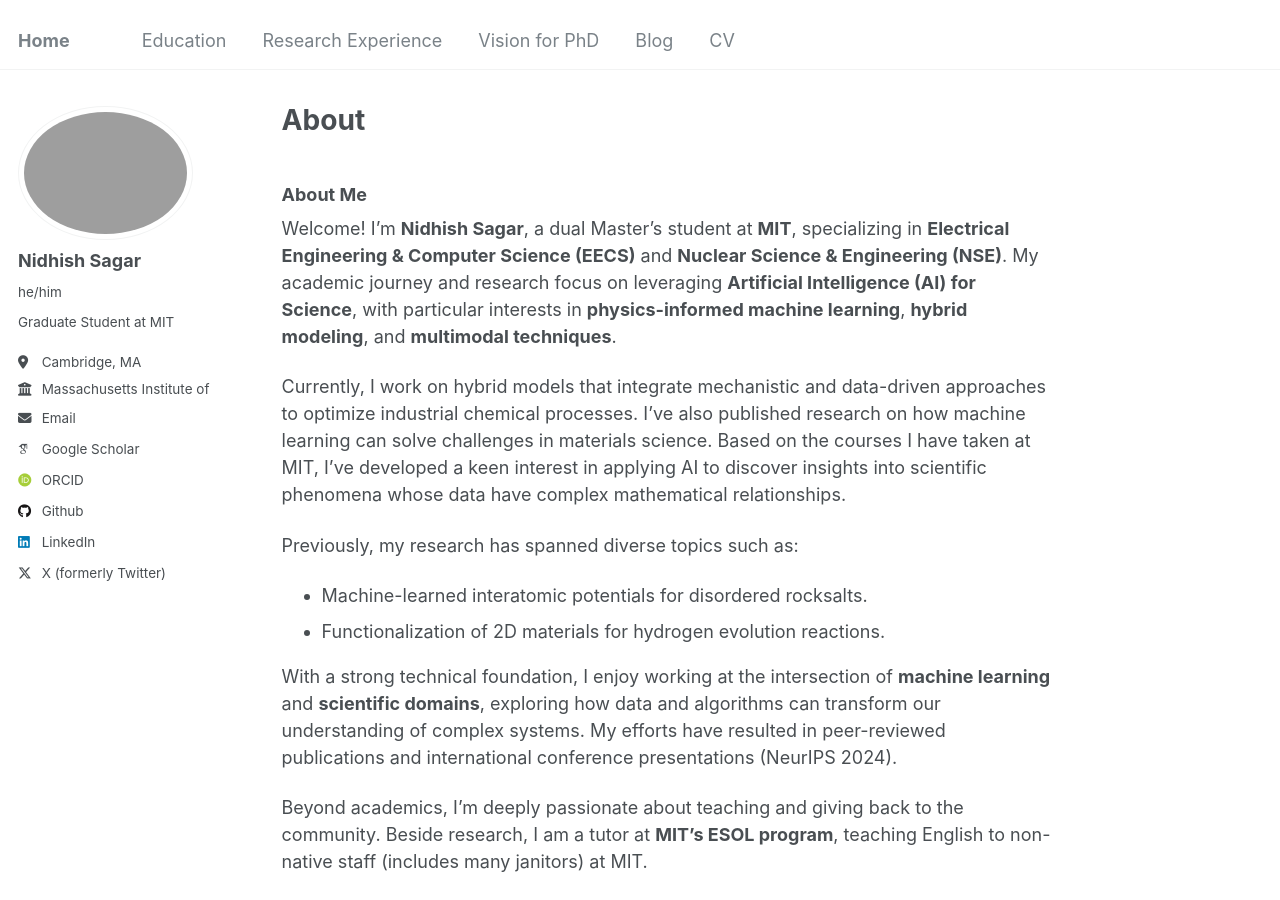
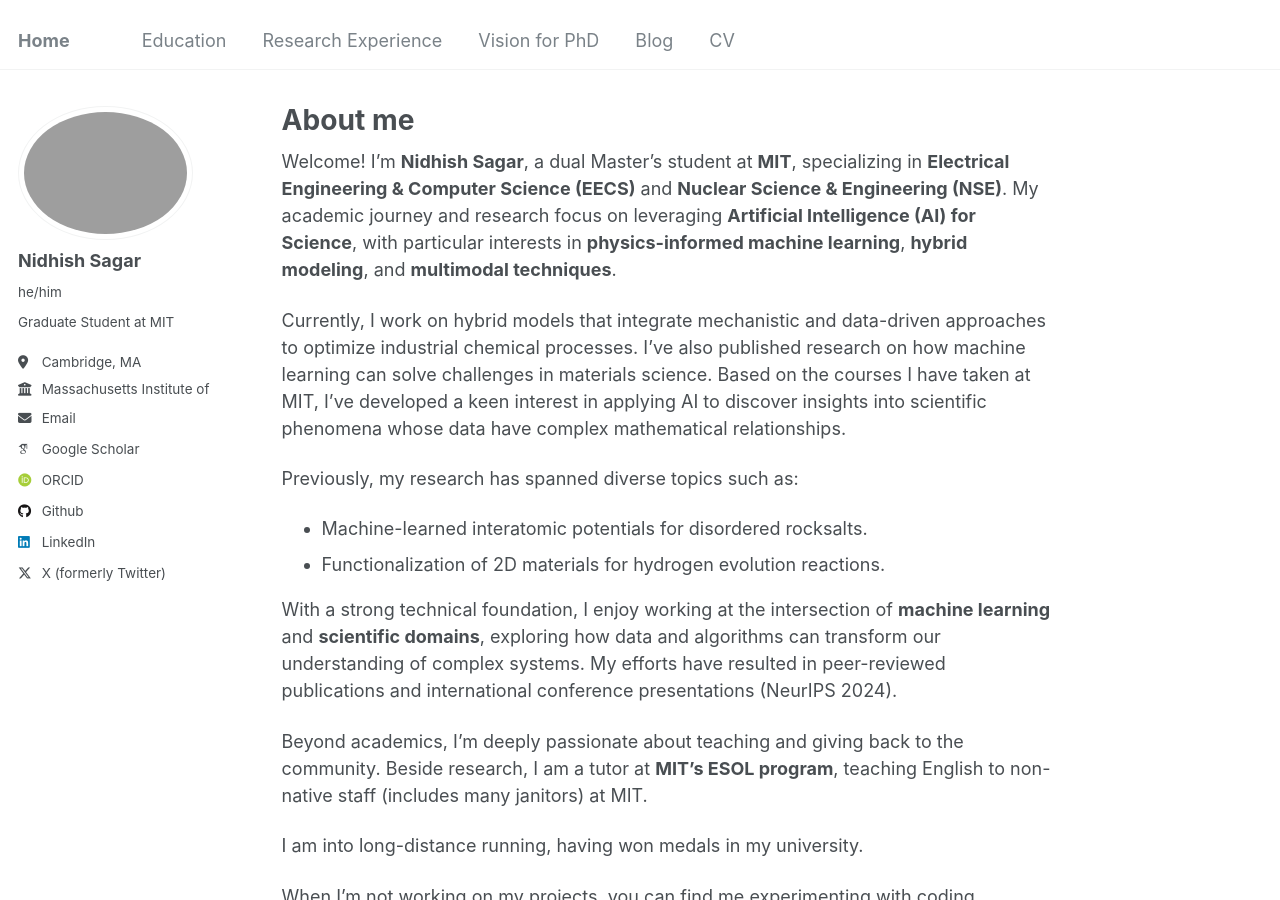
Before and after one commit to sagarnidhish/sagarnidhish.github.io, a Jekyll site: the page built from _pages/about.md, in a window 1280 px wide and 900 px high. Built offline with Jekyll 4.4.1, drawn with Linux system fonts in a browser that asks for light colours; some web fonts are replaced; some of the changed lines change nothing that is shown.

Commit message:
Update about.md

```diff
--- a/_pages/about.md
+++ b/_pages/about.md
@@ -1,6 +1,6 @@
 ---
 permalink: /
-title: "About"
+title: "About me"
 excerpt: "About me"
 author_profile: true
 redirect_from:
@@ -10,8 +10,6 @@
 
 <!-- This is the front page of a website that is powered by the [Academic Pages template](https://github.com/academicpages/academicpages.github.io) and hosted on GitHub pages. [GitHub pages](https://pages.github.com) is a free service in which websites are built and hosted from code and data stored in a GitHub repository, automatically updating when a new commit is made to the repository. This template was forked from the [Minimal Mistakes Jekyll Theme](https://mmistakes.github.io/minimal-mistakes/) created by Michael Rose, and then extended to support the kinds of content that academics have: publications, talks, teaching, a portfolio, blog posts, and a dynamically-generated CV. You can fork [this template](https://github.com/academicpages/academicpages.github.io) right now, modify the configuration and markdown files, add your own PDFs and other content, and have your own site for free, with no ads!
 -->
-
-### About Me
 
 Welcome! I'm **Nidhish Sagar**, a dual Master's student at **MIT**, specializing in **Electrical Engineering & Computer Science (EECS)** and **Nuclear Science & Engineering (NSE)**. My academic journey and research focus on leveraging **Artificial Intelligence (AI) for Science**, with particular interests in **physics-informed machine learning**, **hybrid modeling**, and **multimodal techniques**.
 
```
